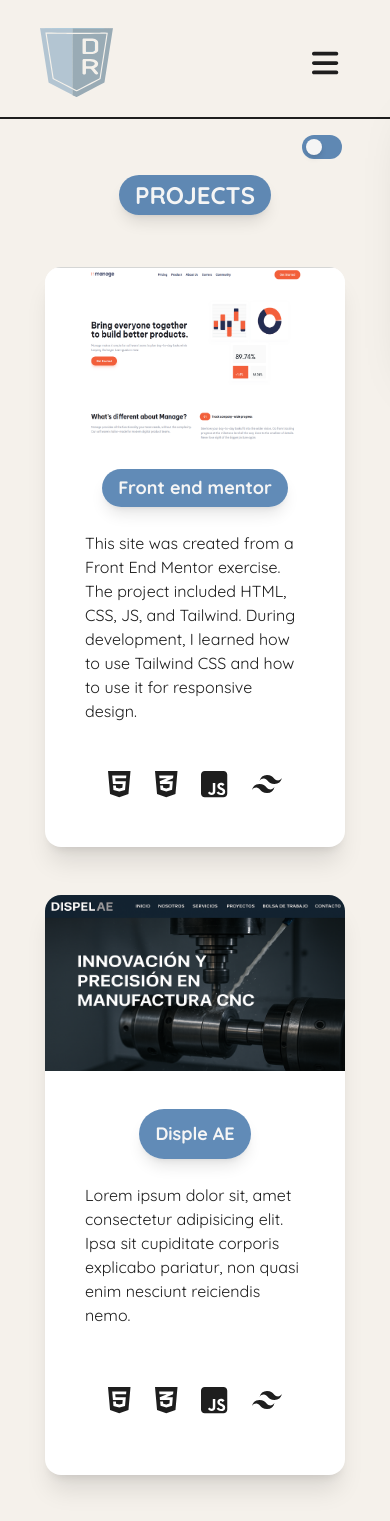
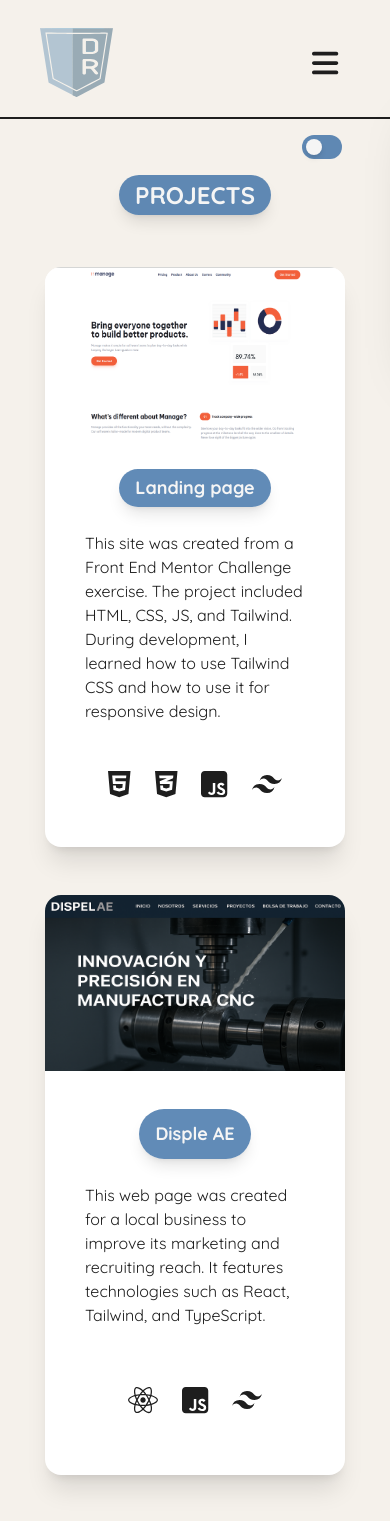
Before and after one commit to DvQb/drs-portfolio, a React (Vite) app: page /projects in a window 390 px wide. Shown: the top 1521 px of the page. Built offline with nearby package versions, Linux system fonts and the light colour scheme; grey boxes are pictures that could not be loaded.

Commit message:
slider images added

```diff
--- a/src/components/Cards.jsx
+++ b/src/components/Cards.jsx
@@ -1,41 +1,41 @@
 import { FontAwesomeIcon } from "@fortawesome/react-fontawesome";
-import { faHtml5, faCss3Alt, faReact, faJsSquare, faPython, faWordpress } from "@fortawesome/free-brands-svg-icons";
+import {
+  faHtml5,
+  faCss3Alt,
+  faReact,
+  faJsSquare,
+  faPython,
+  faWordpress,
+
+} from "@fortawesome/free-brands-svg-icons";
 import { SiDjango, SiTailwindcss, SiJson } from "react-icons/si";
-import beautySpace from "../assets/img/beauty-space.webp"
-import donCimarron from "../assets/img/don-cimarron.webp"
-import urban from "../assets/img/urban-clothes.webp"
-import arq from "../assets/img/arq.webp"
-import exxa from "../assets/img/cars-shop.webp"
-import dispel from "../assets/img/dispelAE.png"
-import elCentinela from "../assets/img/elCentinela.png"
+import beautySpace from "../assets/img/beauty-space.webp";
+import donCimarron from "../assets/img/don-cimarron.webp";
+import urban from "../assets/img/urban-clothes.webp";
+import arq from "../assets/img/arq.webp";
+import exxa from "../assets/img/cars-shop.webp";
+import dispel from "../assets/img/dispelAE.png";
+import elCentinela from "../assets/img/elCentinela.png";
 import manage from "../assets/img/manage.png";
-import extensionList from "../assets/img/extensionList.png"
+import extensionList from "../assets/img/extensionList.png";
 
-
-
-
-
-const mdCardStyle =  " bg-white dark:bg-[#2a2a2a] shadow-xl h-[580px] w-[300px] lg:w-[550px] lg:h-[650px] rounded-2xl my-auto text-textPrimary grid gap-3 justify-end my-8 overflow-hidden hover:scale-105  ";
+const mdCardStyle =
+  " bg-white dark:bg-[#2a2a2a] shadow-xl h-[580px] w-[300px] lg:w-[550px] lg:h-[650px] rounded-2xl my-auto text-textPrimary grid gap-3 justify-end my-8 overflow-hidden hover:scale-105  ";
 
 const iconStyles = "text-3xl ";
 
-
-const Card = ({url, image, title , text, icon1,icon2,icon3,icon4}) => {
-
+const Card = ({ url, image, title, text, icon1, icon2, icon3, icon4 }) => {
   const handleClick = () => {
     window.open(url, "_blank");
   };
 
   return (
-
-
-
-
-                    <div onClick={handleClick} className={mdCardStyle} >
-
+    <div onClick={handleClick} className={mdCardStyle}>
       <img src={image} className="w-full h-44 lg:h-80" alt="project image" />
 
-                        <h3 className="mx-auto text-lg md:text-xl lg:text-2xl text-nowrap px-4 w-auto mt-3">{title}</h3>
+      <h3 className="mx-auto text-lg md:text-xl lg:text-2xl text-nowrap px-4 w-auto mt-3">
+        {title}
+      </h3>
       <p className="px-10 py-3  text-background dark:text-textPrimary ">
         {text}
       </p>
@@ -44,36 +44,27 @@ const Card = ({url, image, title , text, icon1,icon2,icon3,icon4}) => {
         {icon2}
         {icon3}
         {icon4}
-
       </span>
     </div>
-
-
-    )
-
-}
+  );
+};
 
 const Cards = () => {
   return (
     <div className="grid justify-center mb-14">
-
-            <h3 className="justify-self-center text-2xl md:text-3xl mb-5 lg:mb-8">PROJECTS</h3>
-
+      <h3 className="justify-self-center text-2xl md:text-3xl mb-5 lg:mb-8">
+        PROJECTS
+      </h3>
 
       <section className=" grid md:grid-cols-2 lg:flex lg:justify-center lg:flex-wrap lg:gap-20 lg:mx-12 gap-12 m-auto py-8 mb-10 max-w-[1440px] ">
-
-
-
         <Card
-
           image={manage}
-                    title="Front end mentor"
-                    text="This site was created from a Front End Mentor exercise. The project included HTML, CSS, JS, and Tailwind. During development, I learned how to use Tailwind CSS and how to use it for responsive design."
-                    icon1={<FontAwesomeIcon icon={ faHtml5 }  className={iconStyles}/> }
-                    icon2={<FontAwesomeIcon icon={ faCss3Alt } className={iconStyles}/>}
-                    icon3={<FontAwesomeIcon icon={ faJsSquare } className={iconStyles}/>}
-                    icon4={<SiTailwindcss className={iconStyles}/>}
-
+          title="Landing page"
+          text="This site was created from a Front End Mentor Challenge exercise. The project included HTML, CSS, JS, and Tailwind. During development, I learned how to use Tailwind CSS and how to use it for responsive design."
+          icon1={<FontAwesomeIcon icon={faHtml5} className={iconStyles} />}
+          icon2={<FontAwesomeIcon icon={faCss3Alt} className={iconStyles} />}
+          icon3={<FontAwesomeIcon icon={faJsSquare} className={iconStyles} />}
+          icon4={<SiTailwindcss className={iconStyles} />}
         />
 
         {/*
@@ -101,37 +92,29 @@ const Cards = () => {
 
                     /> */}
 
-
-
         <Card
           image={dispel}
           title="Disple AE"
-                    text="Lorem ipsum dolor sit, amet consectetur adipisicing elit. Ipsa sit cupiditate corporis explicabo pariatur, non quasi enim nesciunt reiciendis nemo."
-                    icon1={<FontAwesomeIcon icon={ faHtml5 } className={iconStyles}/> }
-                    icon2={<FontAwesomeIcon icon={ faCss3Alt } className={iconStyles}/>}
-                    icon3={<FontAwesomeIcon icon={ faJsSquare } className={iconStyles}/>}
-                    icon4={<SiTailwindcss className={iconStyles}/>}
-
+          text="This web page was created for a local business to improve its marketing and recruiting reach. It features technologies such as React, Tailwind, and TypeScript."
+          icon1={<FontAwesomeIcon icon={faReact} className={iconStyles} />}
+          icon3={<FontAwesomeIcon icon={faJsSquare} className={iconStyles} />}
+          icon4={<SiTailwindcss className={iconStyles} />}
         />
         <Card
-                    url = "https://armeriacentinela.com"
+          url="https://armeriacentinela.com"
           image={elCentinela}
           title="El Centinela"
-                    text="Lorem ipsum dolor sit, amet consectetur adipisicing elit. Ipsa sit cupiditate corporis explicabo pariatur, non quasi enim nesciunt reiciendis nemo."
-                    icon1={<FontAwesomeIcon icon={ faWordpress } className={iconStyles}/> }
-
-
+          text="This landing page was created using WordPress as a tool. The page was designed for a local gun restoration company.."
+          icon1={<FontAwesomeIcon icon={faWordpress} className={iconStyles} />}
         />
         <Card
-
           image={extensionList}
-                    title="Front end mentor"
-                    text="This extensions list was created from a Front End Mentor exercise. The project included HTML, CSS, React, Json, and Tailwind. During development, I learned how to create cards using useState and taking the data from a Json file."
-                    icon1={<FontAwesomeIcon icon={ faHtml5 }  className={iconStyles}/> }
-                    icon2={<FontAwesomeIcon icon={ faReact } className={iconStyles}/>}
-                    icon3={<SiTailwindcss className={iconStyles}/>}
-                    icon4={<SiJson className={iconStyles}/>}
-
+          title="Extension List"
+          text="This extensions list was created from a Front End Mentor Challenge exercise. The project included HTML, CSS, React, Json, and Tailwind. During development, I learned how to create cards using useState and taking the data from a Json file."
+          icon1={<FontAwesomeIcon icon={faHtml5} className={iconStyles} />}
+          icon2={<FontAwesomeIcon icon={faReact} className={iconStyles} />}
+          icon3={<SiTailwindcss className={iconStyles} />}
+          icon4={<SiJson className={iconStyles} />}
         />
 
         {/* <Card
@@ -164,13 +147,9 @@ const Cards = () => {
                     icon4={<SiTailwindcss className={iconStyles}/>}
 
                     /> */}
-
-
-
       </section>
     </div>
-
-    )
-}
+  );
+};
 
 export default Cards;
--- a/src/components/Contact.jsx
+++ b/src/components/Contact.jsx
@@ -14,8 +14,8 @@ const Contact = () => {
 
                 <aside className="grid  items-center gap-16 lg:w-[40%] pt-12 h-full  lg:pr-10">
                     <p className="text-3xl md:text-4xl text-center lg:text-start font-medium w-[75%] md:mx-auto lg:mx-0  justify-self-center md:justify-self-start">IF <span className="text-[#3Eb6ee]">YOU</span> THINK <span className="text-[#3Eb6ee]">WE</span> SHOULD WORK TOGETHER, DON’T HESITATE TO <span className="text-[#3Eb6ee]"> CONTACT ME!</span></p>
-                    <span className="text-xl md:text-2xl text-center lg:text-start font-semibold">davidresendiz753@gmail.com</span>
-                    <span className="text-xl md:text-2xl text-center lg:text-start font-semibold">+52 4439330526</span>
+                    <a href='mailto:davidresendiz753@gmail.com' className="text-xl md:text-2xl text-center lg:text-start font-semibold">davidresendiz753@gmail.com</a>
+                    <a href='tel:+524439330526' className="text-xl md:text-2xl text-center lg:text-start font-semibold">+52 4439330526</a>
 
                     <div className="flex flex-row justify-center lg:justify-start gap-[40px] ">
                                     <a href="https://www.linkedin.com/in/david-resendiz-bb1b432b0/" target="_blank"><img src={linkedin} alt="linkedin logo" className="w-11 aspect-square"/></a>
--- a/src/components/Form.jsx
+++ b/src/components/Form.jsx
@@ -50,7 +50,7 @@ const Form = () => {
                 className="w-full p-2 rounded-lg mb-8"
               />
             </div>
-            <div >
+            <div className='text-background'>
               <label htmlFor="message" className="block mb-3">Message:</label>
               <textarea
                 id="message"
@@ -61,12 +61,12 @@ const Form = () => {
                 className="w-full p-2 rounded-lg mb-8 "
               ></textarea>
             </div>
-            <button type="submit" className="buttonBlue m-auto">
+            <button type="submit" disabled={status === 'sending'} className="buttonBlue m-auto">
 
-              {status === 'sending' ? 'Sendig...' : 'Send Message'}
+              {status === 'sending' ? 'Sending...' : 'Send Message'}
             </button>
 
-            <div className="flex justify-center pt-6">
+            <div className="flex justify-center pt-6 " >
             {status === 'success' && <p className="text-green-500 mt-2">✅ Your message has been sent successfully.</p>}
             {status === 'error' && <p className="text-red-500 mt-2">❌ Something went wrong. Please try again.</p>}
             </div>
--- a/src/components/Showcase.jsx
+++ b/src/components/Showcase.jsx
@@ -6,7 +6,7 @@ import EmailIcon from "../assets/img/email-logo.svg"
 
 const Showcase = () => {
     return(
-        <section className="flex justify-center items-center md:h-[450px] lg:h-auto mb-20 gap-[150px] md:pt-[20px]">
+        <section className="flex justify-center items-center md:h-[450px] lg:h-auto mb-20 lg:mb-0 gap-[150px] md:pt-[20px]">
         {/* <img src={LargeLogo} alt="imagen-logo" className=" hidden md:block md:w-[370px] md:h-[660px] opacity-30 md:"/> */}
         <div className="inline w-[800px] md:h-[450px] lg:h-[700px] pt-10 lg:pt-[100px]">
             <h1 className="text-4xl md:text-7xl flex justify-center font-semibold">David S. Resendiz</h1>
--- a/src/pages/Projects.jsx
+++ b/src/pages/Projects.jsx
@@ -1,27 +1,18 @@
-
 import Toggle from "../components/Toggle";
 
-import Header from "../components/Header"
-import Footer from "../components/Footer"
-import Cards from "../components/Cards"
-
-
+import Header from "../components/Header";
+import Footer from "../components/Footer";
+import Cards from "../components/Cards";
 
 const Projects = () => {
-    return(
-        <div className="gridm justify-center transition-colors duration-300 dark:bg-background dark:text-textPrimary">
-
-        <Header/>
-        <Toggle/>
-        <Cards/>
-
-
-
-
-
-        <Footer/>
+  return (
+    <div className="transition-colors duration-300 dark:bg-background dark:text-textPrimary">
+      <Header />
+      <Toggle />
+      <Cards />
+      <Footer />
     </div>
-    )
-}
+  );
+};
 
 export default Projects;
```
Also changed, not shown: src/components/Slider.jsx (+26 -6 lines), src/index.css (+12 -11 lines). Lines whose indentation alone changed are shown as unchanged.
